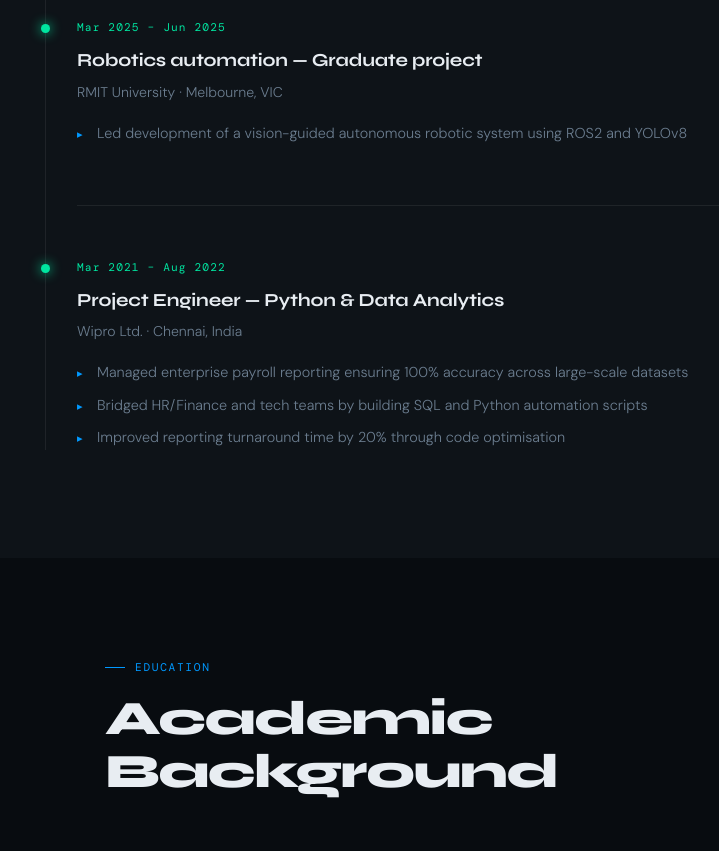
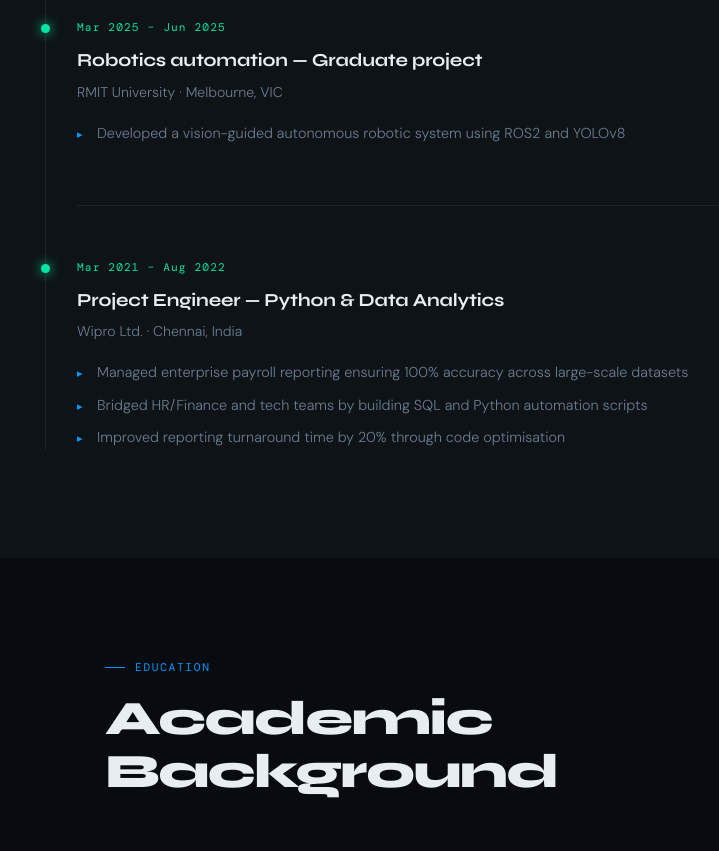
Before and after one commit to SwethaGot/portfolio, a plain HTML site: page index.html in a window 1280 px wide. Shown: the part 4120-4971 px from the top of the page, without its empty margins (145-864 px from the left). Drawn offline with nearby package versions, Linux system fonts and the light colour scheme; a web font is replaced by a local one.

Commit message:
Update bullet point to reflect development role

```diff
--- a/index.html
+++ b/index.html
@@ -1000,7 +1000,7 @@
           <div class="exp-role">Robotics automation — Graduate project</div>
           <div class="exp-company">RMIT University · Melbourne, VIC</div>
           <ul class="exp-bullets">
-            <li>Led development of a vision-guided autonomous robotic system using ROS2 and YOLOv8</li>
+            <li>Developed a vision-guided autonomous robotic system using ROS2 and YOLOv8</li>
 
           </ul>
         </div>
```
